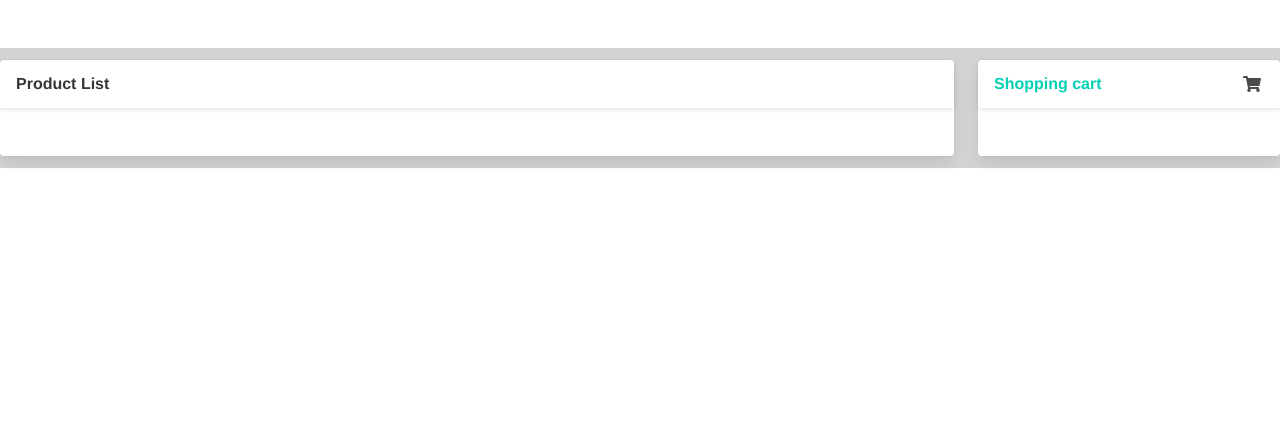
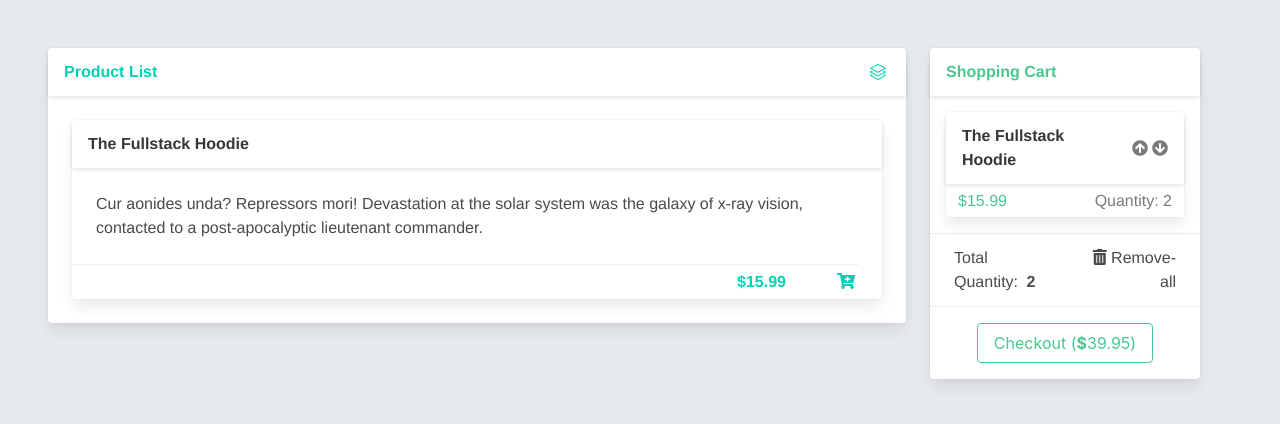
Before and after one commit to frzhen/shopping-cart, a Vue app: page / in a window 1280 px wide. Shown: the top 424 px of the page. Built offline with nearby package versions, Linux system fonts and the light colour scheme.

Commit message:
Added basic layouts with components

```diff
--- a/package.json
+++ b/package.json
@@ -16,6 +16,7 @@
     "bulma": "^0.9.3",
     "concurrently": "^6.4.0",
     "core-js": "^3.19.3",
+    "simple-line-icons": "^2.5.5",
     "vue": "^3.1.0",
     "vuex": "^4.0.0",
     "webpack": "^5.0.0"
--- a/src/App.vue
+++ b/src/App.vue
@@ -1,6 +1,6 @@
 <template>
   <div id="app">
-  <div class="block">
+  <div class="container mx-6 my-6">
     <div class="columns">
       <div class="column is-9">
         <ProductList />
@@ -26,14 +26,13 @@ export default {
 }
 </script>
 
-<style>
+<style lang="scss">
+html, body,{
+  background-color: #E6E9EE;
+}
 #app {
   font-family: Avenir, Helvetica, Arial, sans-serif;
   -webkit-font-smoothing: antialiased;
   -moz-osx-font-smoothing: grayscale;
-  text-align: center;
-  background-color: lightgray;
-  color: #2c3e50;
-  margin-top: 60px;
 }
 </style>
--- a/src/components/cart/CartList.vue
+++ b/src/components/cart/CartList.vue
@@ -2,23 +2,46 @@
 <div class="block">
   <div class="card">
     <div class="card-header">
-      <div class="card-header-title has-text-centered has-text-primary">
-        Shopping cart
+      <div class="card-header-title has-text-success">
+        Shopping Cart
       </div>
-      <div class="card-header-icon">
-        <span class="icon">
-          <em class="fas fa-shopping-cart"></em>
-        </span>
-
-      </div>
-
     </div>
-    <div class="card-content">
+    <div class="card-content px-4 py-4">
       <ul>
         <li>
           <CartListItem />
         </li>
       </ul>
+    </div>
+    <div class="card-footer ">
+      <div class="container my-3 mx-5">
+        <div class="columns">
+          <div class="column">
+            <p>
+              Total Quantity:
+              <span class="has-text-weight-bold ml-1">
+                2
+              </span>
+            </p>
+          </div>
+          <div class="column has-text-right">
+            <em class="fas fa-trash-alt"></em>
+            Remove-all
+          </div>
+        </div>
+
+      </div>
+    </div>
+    <div class="card-footer">
+      <div class="container mx-4 my-4 has-text-centered">
+        <button class="button is-success is-outlined">
+          Checkout (<span class="has-text-weight-bold">$</span>
+          <span>
+          39.95
+        </span>)
+        </button>
+      </div>
+
     </div>
   </div>
 </div>
--- a/src/components/cart/CartListItem.vue
+++ b/src/components/cart/CartListItem.vue
@@ -1,6 +1,29 @@
 <template>
-<div class="block">
+<div class="container">
+  <div class="card mx-0 my-0">
+    <div class="card-header">
+      <div class="card-header-title">
+        The Fullstack Hoodie
+      </div>
+      <div class="card-header-icon has-text-grey">
+        <em class="fas fa-arrow-circle-up mr-1"></em>
+        <em class="fas fa-arrow-circle-down mr-0"></em>
+      </div>
+    </div>
+    <div class="card-footer px-0 mx-3 is-justify-content-center">
+      <div class="container my-1">
+        <div class="columns">
+          <div class="column has-text-success has-text-left">
+            $15.99
+          </div>
+          <div class="column has-text-grey has-text-right">
+            Quantity: 2
+          </div>
+        </div>
+      </div>
 
+    </div>
+  </div>
 </div>
 </template>
 
--- a/src/components/product/ProductList.vue
+++ b/src/components/product/ProductList.vue
@@ -2,8 +2,13 @@
   <div class="block">
     <div class="card">
       <div class="card-header">
-        <div class="card-header-title">
+        <div class="card-header-title has-text-primary">
           Product List
+        </div>
+        <div class="card-header-icon">
+          <span class="icon has-text-primary">
+            <em class="icon-layers"></em>
+          </span>
         </div>
       </div>
       <div class="card-content">
--- a/src/components/product/ProductListItem.vue
+++ b/src/components/product/ProductListItem.vue
@@ -1,6 +1,21 @@
 <template>
-  <div class="blc">
-
+  <div class="block">
+    <div class="card">
+      <div class="card-header">
+        <div class="card-header-title">
+          The Fullstack Hoodie
+        </div>
+      </div>
+      <div class="card-content">
+        <p class="has-text-left">Cur aonides unda? Repressors mori! Devastation at the solar system was the galaxy of x-ray vision, contacted to a post-apocalyptic lieutenant commander.</p>
+      </div>
+      <div class="card-footer mr-5 is-justify-content-flex-end">
+        <div class="title is-6 has-text-primary my-2 mr-6">$15.99</div>
+        <div class="icon has-text-primary my-1">
+          <em class="fas fa-cart-plus"></em>
+        </div>
+      </div>
+    </div>
   </div>
 </template>
 
--- a/src/main.js
+++ b/src/main.js
@@ -1,4 +1,5 @@
 import '../node_modules/@fortawesome/fontawesome-free/css/all.min.css';
+import '../node_modules/simple-line-icons/css/simple-line-icons.css'
 import '../node_modules/bulma/css/bulma.min.css';
 import { createApp } from 'vue';
 import App from "./App";
```
Also changed, not shown: src/store/index.js (added), 1 other file (tests, documents, lock files or other folders).
